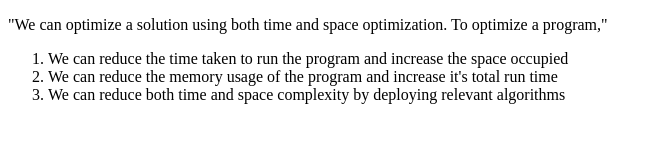
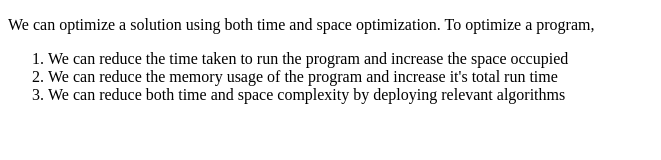
Before and after one commit to acciojob/ordered-list-practise-m-j0401, a website: page main.html in a window 1280 px wide. Shown: the full height of the page, 0-661 px from the left. Drawn offline with Linux system fonts and the light colour scheme.

Commit message:
created a submission

```diff
--- a/main.html
+++ b/main.html
@@ -10,7 +10,7 @@
 <body>
 	<!-- the entire body must be written by student -->
 	<!-- <h1>Ordered list</h1> -->
-	<p>"We can optimize a solution using both time and space optimization. To optimize a program,"</p>
+	<p>We can optimize a solution using both time and space optimization. To optimize a program,</p>
 	<ol>
 		<li>We can reduce the time taken to run the program and increase the space occupied</li>
 		<li>We can reduce the memory usage of the program and increase it's total run time</li>
```
